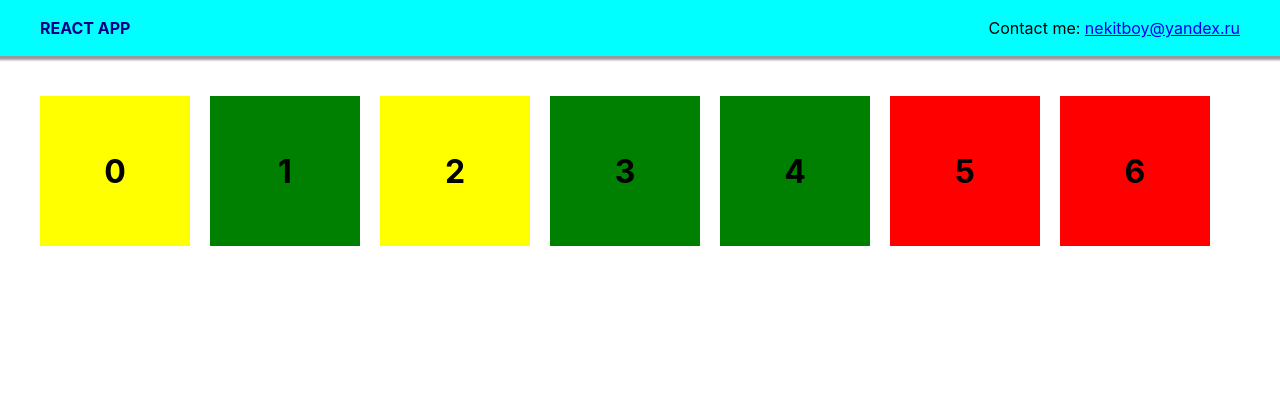
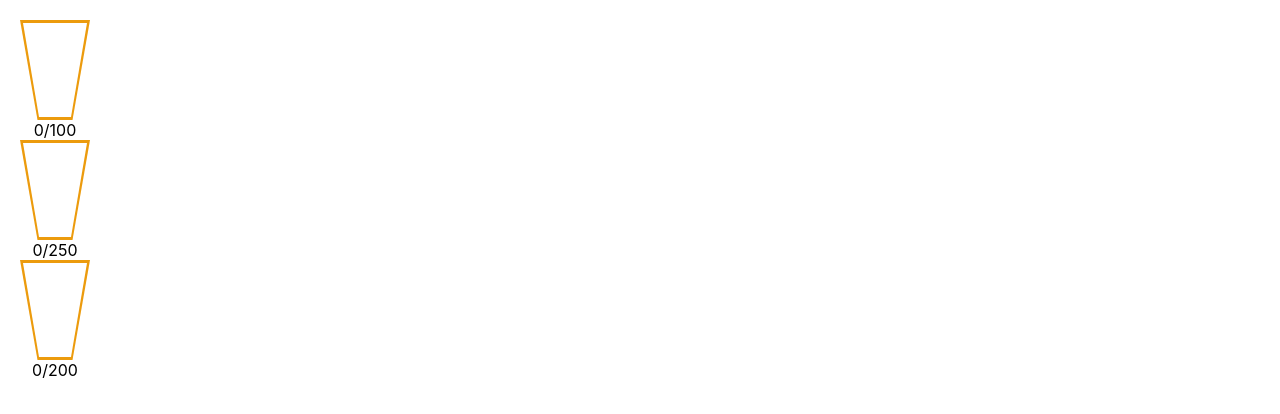
Before and after one commit to Ivan239/JS-beginer-course, a React (Create React App) app: page / in a window 1280 px wide. Shown: the top 414 px of the page. Built offline with nearby package versions, Linux system fonts and the light colour scheme.

Commit message:
Implementing game

```diff
--- a/package.json
+++ b/package.json
@@ -6,7 +6,6 @@
     "@testing-library/jest-dom": "^5.14.1",
     "@testing-library/react": "^11.2.7",
     "@testing-library/user-event": "^12.8.3",
-    "node-sass": "^6.0.1",
     "react": "^17.0.2",
     "react-dom": "^17.0.2",
     "react-scripts": "4.0.3",
@@ -35,5 +34,8 @@
       "last 1 firefox version",
       "last 1 safari version"
     ]
+  },
+  "devDependencies": {
+    "node-sass": "^6.0.1"
   }
 }
--- a/src/App.js
+++ b/src/App.js
@@ -1,11 +1,13 @@
 import Header from './components/header/Header'
 import Main from './components/main/Main'
+import Game from './Game/Game'
 
 function App() {
   return (
     <div>
-      <Header />
-      <Main />
+      {/*<Header />*/}
+      {/*<Main />*/}
+      <Game />
     </div>
   );
 }
--- /dev/null
+++ b/src/Game/Bucket.js
@@ -0,0 +1,45 @@
+import React, { useEffect, useState } from 'react'
+import Increment from './Increment'
+
+function Bucket ({ total, increment, onBecomeFull }) {
+  const [showIncrement, setShowIncrement] = useState(false)
+  const [count, setCount] = useState(0)
+  useEffect(() => {
+    if (count === total && onBecomeFull) {
+      onBecomeFull()
+    }
+
+    if (count !== 0) {
+      setTimeout(() => {
+        setShowIncrement(true)
+      })
+
+    }
+    const timeout = setTimeout(() => {
+      setShowIncrement(false)
+    }, 2000)
+    return () => {
+      clearTimeout(timeout)
+      setShowIncrement(false)
+    }
+  }, [count, total, onBecomeFull])
+
+
+  return (
+    <div className="bucket">
+
+      <div className="bucket-border"
+           onClick={() => {
+             setCount(prevCount => Math.min(prevCount + increment, total))
+           }}>
+        <div className="bucket-body">
+          <div className="bucket-level" style={{ height: count / total * 100 + '%' }}/>
+        </div>
+      </div>
+      <div className="bucket-status">{count}/{total}</div>
+      {showIncrement && <Increment count={increment}/>}
+    </div>
+  )
+}
+
+export default Bucket
--- /dev/null
+++ b/src/Game/Game.js
@@ -0,0 +1,22 @@
+import React, { useState } from 'react'
+import Bucket from './Bucket'
+import './Game.scss'
+
+function Game () {
+  const [buckets, setBuckets] = useState([
+    { id: 1, total: 100, increment: 10 },
+    { id: 2, total: 250, increment: 15},
+    { id: 3, total: 200, increment: 15},
+  ])
+
+  return (
+    <div>
+      {buckets.map(bucket => <Bucket key={bucket.id} total={bucket.total} increment={bucket.increment} onBecomeFull={() => {
+        setBuckets(prevBuckets => prevBuckets.filter(prevBucket => prevBucket.id !== bucket.id))
+      }
+      }/>)}
+    </div>
+  )
+}
+
+export default Game
--- /dev/null
+++ b/src/Game/Game.scss
@@ -0,0 +1,68 @@
+.bucket {
+  height: 100px;
+  width: 70px;
+  margin: 20px;
+  position: relative;
+}
+
+.bucket-border {
+  background-color: #ec9b0d;
+  clip-path: polygon(25% 100%, 0% 0%, 100% 0%, 75% 100%);
+  cursor: pointer;
+  width: 100%;
+  height: 100%;
+  position: relative;
+
+  .bucket-body {
+    clip-path: polygon(25% 100%, 0% 0%, 100% 0%, 75% 100%);
+    content: "";
+    position: absolute;
+    background: #fff;
+    top: 3px;
+    left: 3px;
+    right: 3px;
+    bottom: 3px;
+
+
+    display: flex;
+    align-items: flex-end;
+  }
+}
+
+.bucket-level {
+  position: absolute;
+  width: 100%;
+  height: 100%;
+
+  transition: all .3s ease;
+
+  background-color: aqua;
+}
+
+.bucket-status {
+  text-align: center;
+}
+@keyframes increment-show {
+  0% {
+    top: 10%;
+    opacity: 0;
+  }
+  50% {
+    top: 0;
+    opacity: 1;
+  }
+  100% {
+    top: -10%;
+    opacity: 0;
+  }
+}
+
+.increment {
+  border-radius: 50%;
+  background-color: #f0f0f0;
+  border: 1px solid #eee;
+  position: absolute;
+  animation: increment-show forwards 2s ;
+  left: 50%;
+  transform: translate(-50%, -50%);
+}
--- /dev/null
+++ b/src/Game/Increment.js
@@ -0,0 +1,7 @@
+import React from 'react'
+
+function Increment({ count }) {
+  return <div className="increment">+{count}</div>
+}
+
+export default Increment
```
Also changed, not shown: 1 other file (tests, documents, lock files or other folders).
